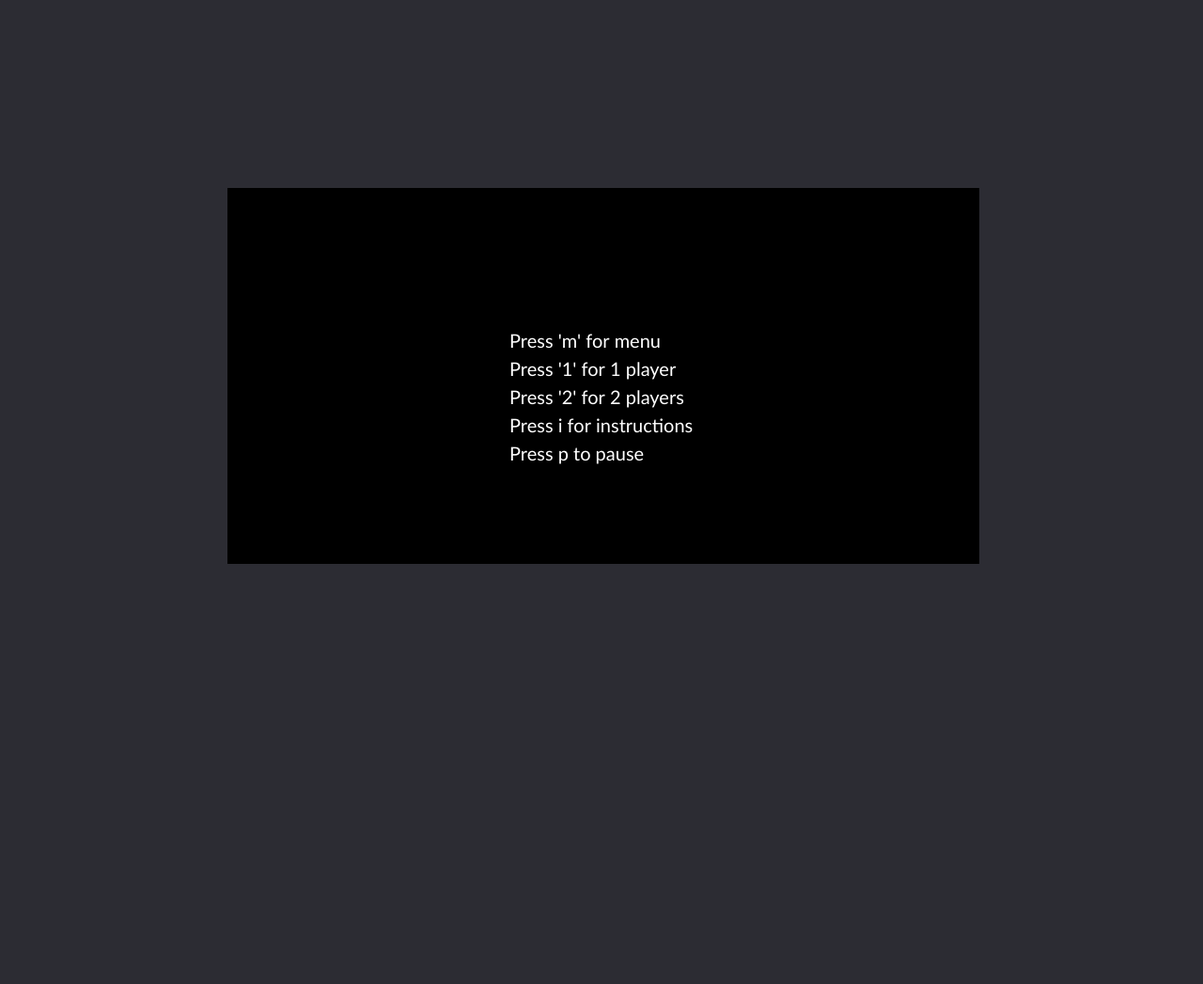
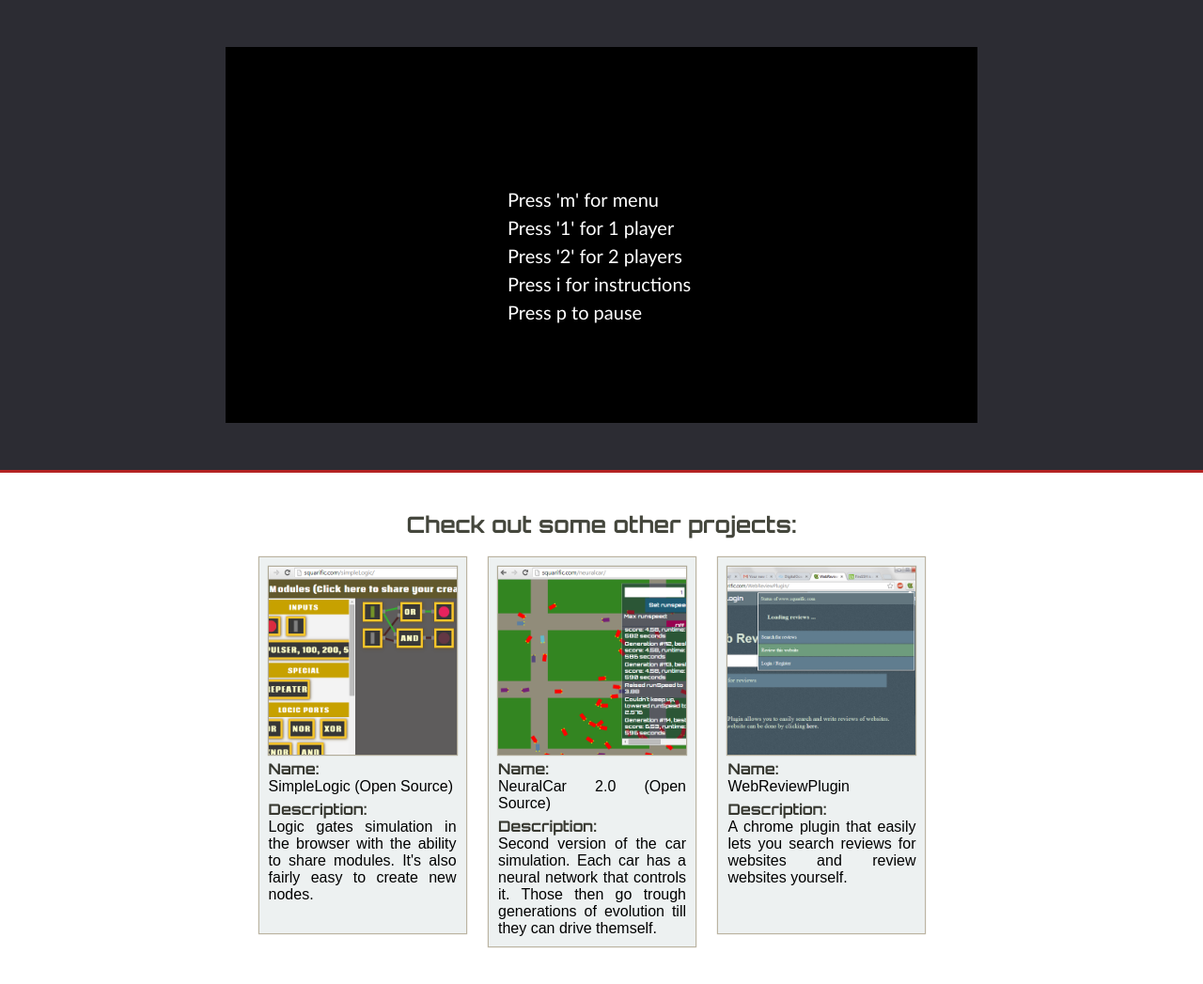
Before and after one commit to Squarific/Pong-Kevin, a plain HTML site: page index.html in a window 1280 px wide. Shown: the whole page at 94% size. Before the commit the page ends 800 px from the top, so only its background shows below. Drawn offline with Linux system fonts and the light colour scheme; a web font is replaced by a local one.

Commit message:
Add link to other projects

```diff
--- a/index.html
+++ b/index.html
@@ -2,12 +2,38 @@
 	<head>
 		<title>Pong</title>
 		<script src="polyfill.js"></script>
+		<link href='http://fonts.googleapis.com/css?family=Orbitron:700' rel='stylesheet' type='text/css'>
+		<link href='http://fonts.googleapis.com/css?family=Arapey' rel='stylesheet' type='text/css'>
+		<link rel="stylesheet" href="projects.css" />
 	</head>
 	<body style="min-height:100%; margin:0; padding:0; background:rgb(44, 44, 51);">
-		<center style="min-height:100%;">
-			<div style="height:100%; display:inline-block; vertical-align:middle;"></div>
-			<canvas id="canvas" width="800" height="400" style="display:inline-block; vertical-align:middle;"></canvas>
+		<center style="margin:50px;">
+			<canvas id="canvas" width="800" height="400"></canvas>
 		</center>
+		<div class="projects">
+			<div class="subtitle">Check out some other projects:</div>
+			<a href="/simplelogic/" class="project" title="NeuralCar">
+				<img src="screens/simplelogic.png" alt="SimpleLogic"/>
+				<div class="label">Name:</div>
+				SimpleLogic (Open Source)
+				<div class="label">Description:</div>
+				Logic gates simulation in the browser with the ability to share modules. It's also fairly easy to create new nodes.
+			</a>
+			<a href="/neuralcar/" class="project" title="NeuralCar">
+				<img src="screens/neuralcar.png" alt="NeuralCar"/>
+				<div class="label">Name:</div>
+				NeuralCar 2.0 (Open Source)
+				<div class="label">Description:</div>
+				Second version of the car simulation. Each car has a neural network that controls it. Those then go trough generations of evolution till they can drive themself.
+			</a>
+			<a href="http://webreview.squarific.com" class="project" title="WebReviewPlugin">
+				<img src="screens/webreviewplugin.png" alt="Web Review Plugin"/>
+				<div class="label">Name:</div>
+				WebReviewPlugin
+				<div class="label">Description:</div>
+				A chrome plugin that easily lets you search reviews for websites and review websites yourself.
+			</a>
+		</div>
 		<script src="pong.js"></script>
 	</body>
 </html>
--- a/pong.js
+++ b/pong.js
@@ -97,8 +97,14 @@ function Pong (ctx) {
 		this.keydown = function (event) {
 			if (event.keyCode === upkeynumber) {
 				upkey = true;
+				if (state && !paused) {
+					event.preventDefault(); //Don't scroll when game is playing
+				}
 			} else if (event.keyCode === downkeynumber) {
 				downkey = true;
+				if (state && !paused) {
+					event.preventDefault(); //Don't scroll when game is playing
+				}
 			}
 		}
 		this.keyup = function (event) {
--- /dev/null
+++ b/projects.css
@@ -0,0 +1,46 @@
+body {
+	font-family: 'Arapey', sans-serif;
+}
+.subtitle {
+	margin:10px;
+	padding:10px;
+	color:rgb(68, 70, 60);
+	font-size:24px;
+	font-weight:700;
+	font-family: 'Orbitron', sans-serif;
+}
+.projects {
+	border-top:3px solid rgb(180, 35, 35);
+	text-align:center;
+	padding:20px;
+	background:white;
+}
+.project {
+	display:inline-block;
+	text-decoration:none;
+	vertical-align:top;
+	padding:10px;
+	margin-right:20px;
+	margin-bottom:20px;
+	width:200px;
+	min-height:380px;
+	color:black;
+	text-align:justify;
+	background:rgb(237, 241, 241);
+	box-shadow: 0px 0px 1px 1px rgba(85, 67, 22, 0.4);
+}
+.project:hover {
+	background:rgb(221, 231, 231);
+	box-shadow: 0px 0px 1px 1px rgba(85, 67, 22, 0.6);
+}
+.project img {
+	width:200px;
+	height:200px;
+	box-shadow: 0px 0px 1px 1px rgba(85, 67, 22, 0.4);
+}
+.label {
+	font-weight:700;
+	margin-top:5px;
+	font-family: 'Orbitron', sans-serif;
+	color:rgb(55, 56, 48);
+}
```
Also changed, not shown: screens/neuralcar.png (added), screens/simplelogic.png (added), screens/webreviewplugin.png (added).
